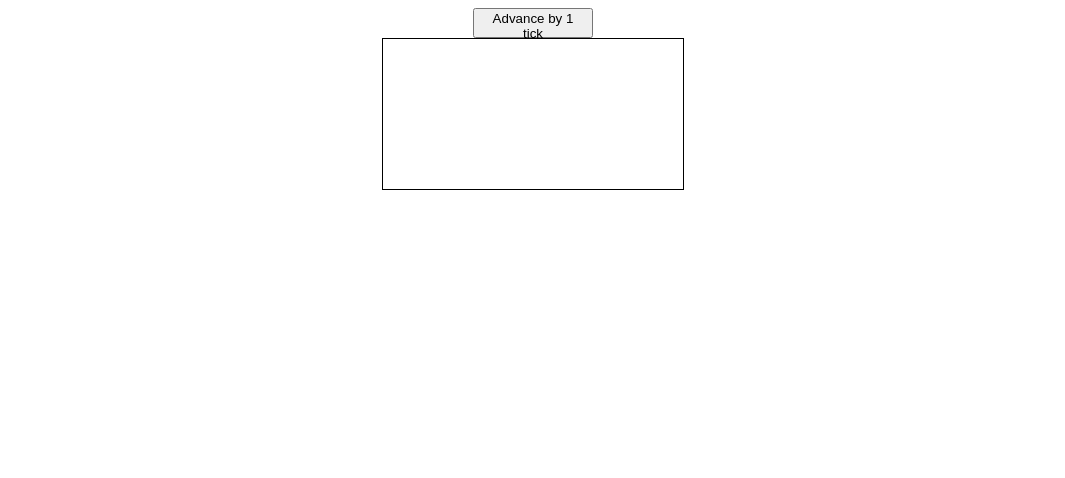
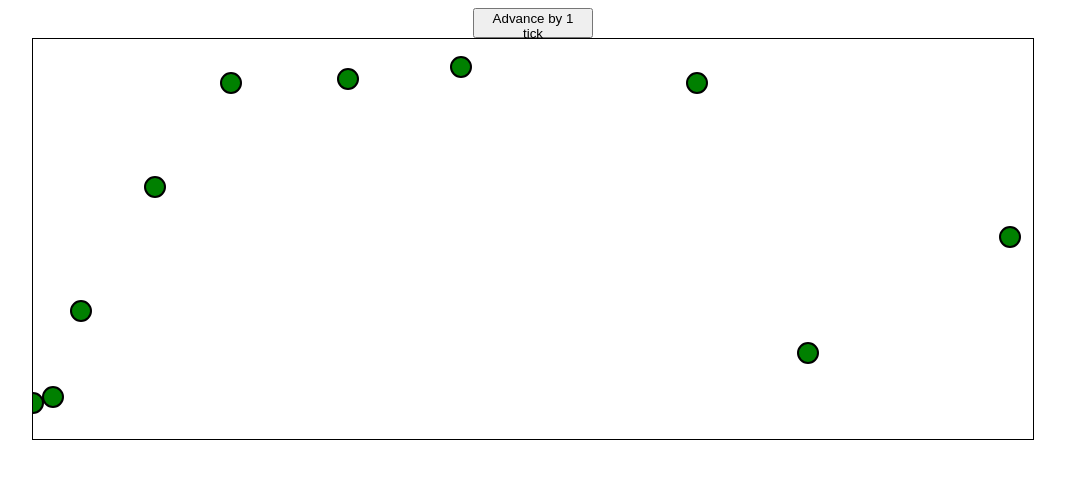
Before and after one commit to jacokyle01/genetic-evolution, a website with bundled scripts: page index.html in a window 1280 px wide. Shown: the whole page, without its empty margins (107-1172 px from the left). Built offline with nearby package versions, Linux system fonts and the light colour scheme.

Commit message:
Maintain number of `nutrients` each tick

```diff
--- a/main.js
+++ b/main.js
@@ -11,6 +11,8 @@ export let propellants = [];
 export let nutrients = [];
 
 const STARTING_ENTITIES = 3;
+const NUM_NUTRIENTS = 10;
+
 const canvas = document.querySelector("canvas");
 
 const button = document.querySelector("button");
@@ -18,10 +20,17 @@ button.addEventListener("click", () => nextTick());
 export const ctx = canvas.getContext("2d");
 export let tick = 0;
 
-
+window.addEventListener("load", () => {
+	console.log("page is fully loaded");
+	canvas.width = 1000;
+	canvas.height = 400;
+	nextTick();
+  });
 
 export function nextTick() {
 	tick++;
+	regulateNutrients();
+
 	entities.forEach((entity) => entity.move());
 	propellants.forEach((propellant) => propellant.move());
 	const exploding = propellants.filter((propellant) => {
@@ -41,14 +50,22 @@ export function nextTick() {
 		}
 	})
 
-	handleWindowResize();
 	animate();
-	//nextTick();
 }
 
-function handleWindowResize() {
-	canvas.width = .75 * window.innerWidth;
-	canvas.height = .75 * window.innerHeight;
+function regulateNutrients() {
+	while (nutrients.length < NUM_NUTRIENTS) {
+		console.log(nutrients.length);
+		const nutrient = generateNutrient();
+		initializeNutrient(nutrient);
+	}
+}
+
+function generateNutrient() {
+	let x = Math.floor(Math.random() * canvas.width);
+	let y = Math.floor(Math.random() * canvas.height);
+
+	return createNutrient(createKinematicDataRaw(x, y, 0, 0));
 }
 
 function animate() {
@@ -79,11 +96,13 @@ function handleExplosion(propellant) {
 			propellant.explosiveForce,
 			propellantVector.y
 		);
+
 		//calculate resultant velocity components
 		propellantVector.x = physics.velocityFromEnergy(
 			propellantVector.x,
 			entity.mass
 		);
+
 		propellantVector.y = physics.velocityFromEnergy(
 			propellantVector.y,
 			entity.mass
@@ -127,3 +146,5 @@ export function resetGame() {
 	entities = [];
 	propellants = [];
 }
+
+//setInterval(nextTick, 50);
--- a/style.css
+++ b/style.css
@@ -14,4 +14,5 @@ button {
     display: flex;
     align-items: center;
     justify-content: center;
+    overflow-x: scroll;
 }
```
